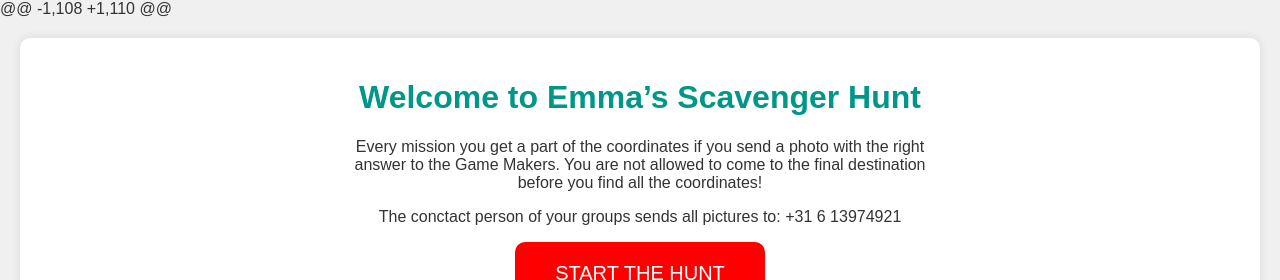
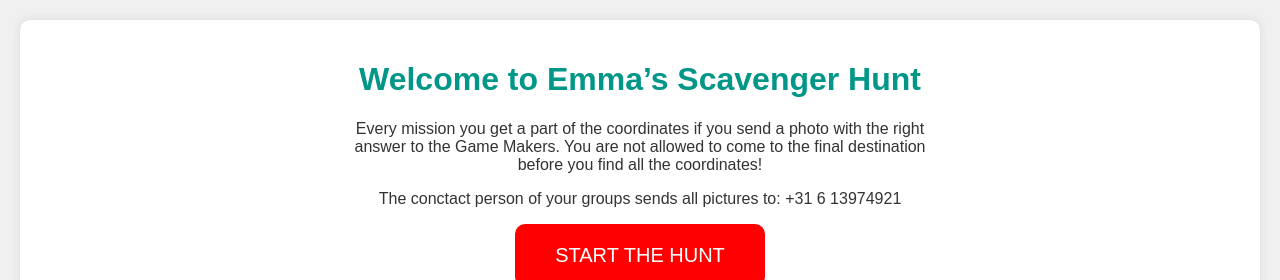
Before and after one commit to rubendcode/emmashunt, a Flask app: page / in a window 1280 px wide. Shown: the top 280 px of the page. Run offline with Flask 3, Linux system fonts and the light colour scheme.

Commit message:
weg dr mee
weg dr mee

```diff
--- a/templates/scavengerhunt.html
+++ b/templates/scavengerhunt.html
@@ -1,4 +1,3 @@
-@@ -1,108 +1,110 @@
 <!DOCTYPE html>
 <html lang="en">
 
```
